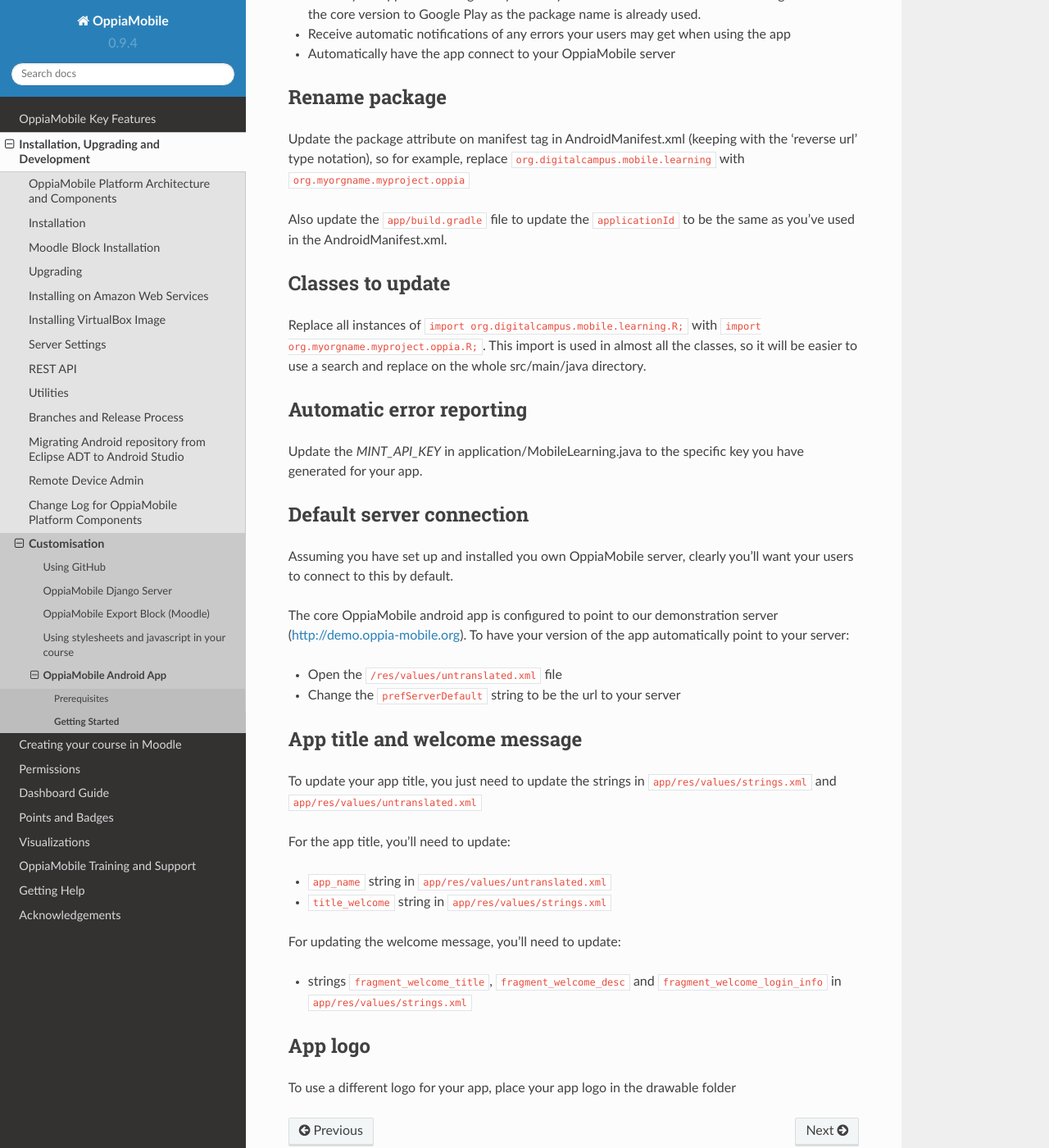
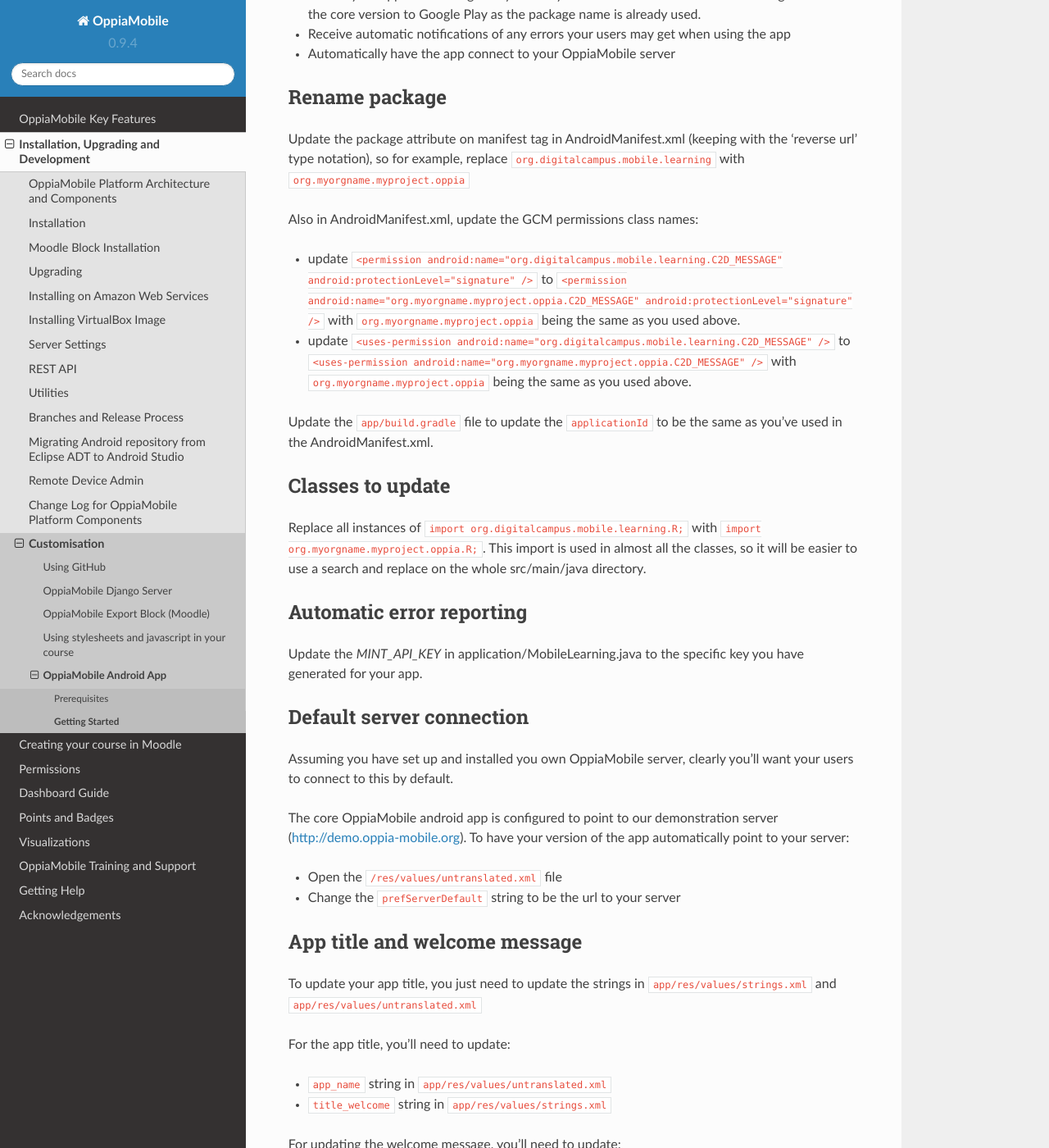
Before and after one commit to DigitalCampus/django-oppia, a Sphinx documentation site: the page built from docs/dev/client/configure.rst, in a window 1280 px wide and 1400 px high, scrolled down 322 px. Shown: the whole window at 82% size. Built offline with Sphinx 7.4.7 and the Read the Docs theme 2.0.0, drawn with Linux system fonts in a browser that asks for light colours; the version number is read from the project's files by our own code; some of the changed text lies outside the part shown.

Commit message:
update docs

```diff
--- a/docs/dev/client/configure.rst
+++ b/docs/dev/client/configure.rst
@@ -18,8 +18,16 @@
 Update the package attribute on manifest tag in AndroidManifest.xml (keeping with the 'reverse url' type notation), so
 for example, replace ``org.digitalcampus.mobile.learning`` with ``org.myorgname.myproject.oppia``
 
-Also update the ``app/build.gradle`` file to update the ``applicationId`` to be the same as you've used in the
+Also in AndroidManifest.xml, update the GCM permissions class names:
+
+* update ``<permission android:name="org.digitalcampus.mobile.learning.C2D_MESSAGE" android:protectionLevel="signature" />``
+  to ``<permission android:name="org.myorgname.myproject.oppia.C2D_MESSAGE" android:protectionLevel="signature" />`` with ``org.myorgname.myproject.oppia`` being the same as you used above.
+* update ``<uses-permission android:name="org.digitalcampus.mobile.learning.C2D_MESSAGE" />``
+  to ``<uses-permission android:name="org.myorgname.myproject.oppia.C2D_MESSAGE" />`` with ``org.myorgname.myproject.oppia`` being the same as you used above.
+
+Update the ``app/build.gradle`` file to update the ``applicationId`` to be the same as you've used in the
 AndroidManifest.xml.
+
 
 Classes to update
 ----------------------------
@@ -66,4 +74,7 @@
 App logo
 ---------------
 
-To use a different logo for your app, place your app logo in the drawable folder
+To use a different logo for your app, place your app logo in the drawable folder and update the following:
+
+* In ``AndroidManifest.xml`` update ``android:icon="@drawable/dc_logo"`` to point to your logo (eg @drawable/my_logo)
+* In ``org.digitalcampus.mobile.learning.application.MobileLearning`` class update ``public static final int APP_LOGO = R.drawable.dc_logo;`` to point to you logo (eg R.drawable.my_logo)
```
Also changed, not shown: docs/dev/changelog_android.rst (+11 -1 lines).
